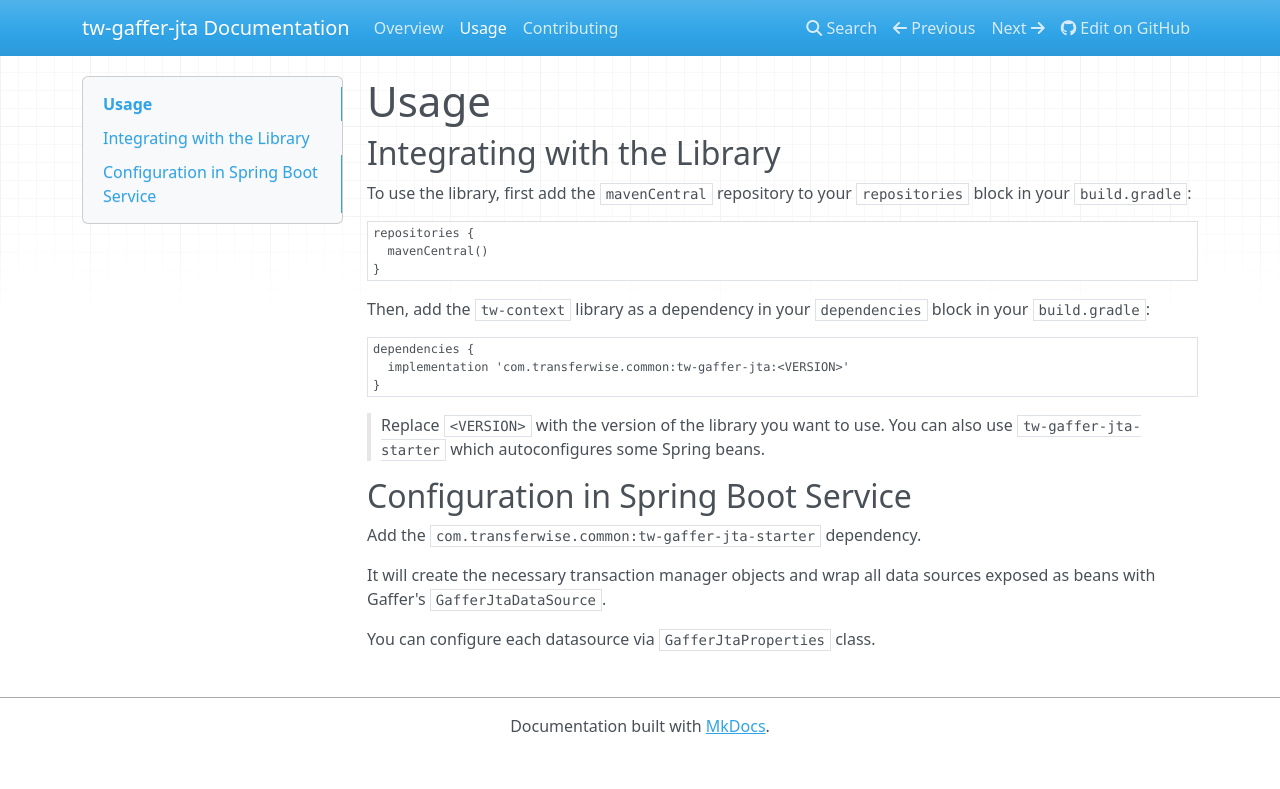
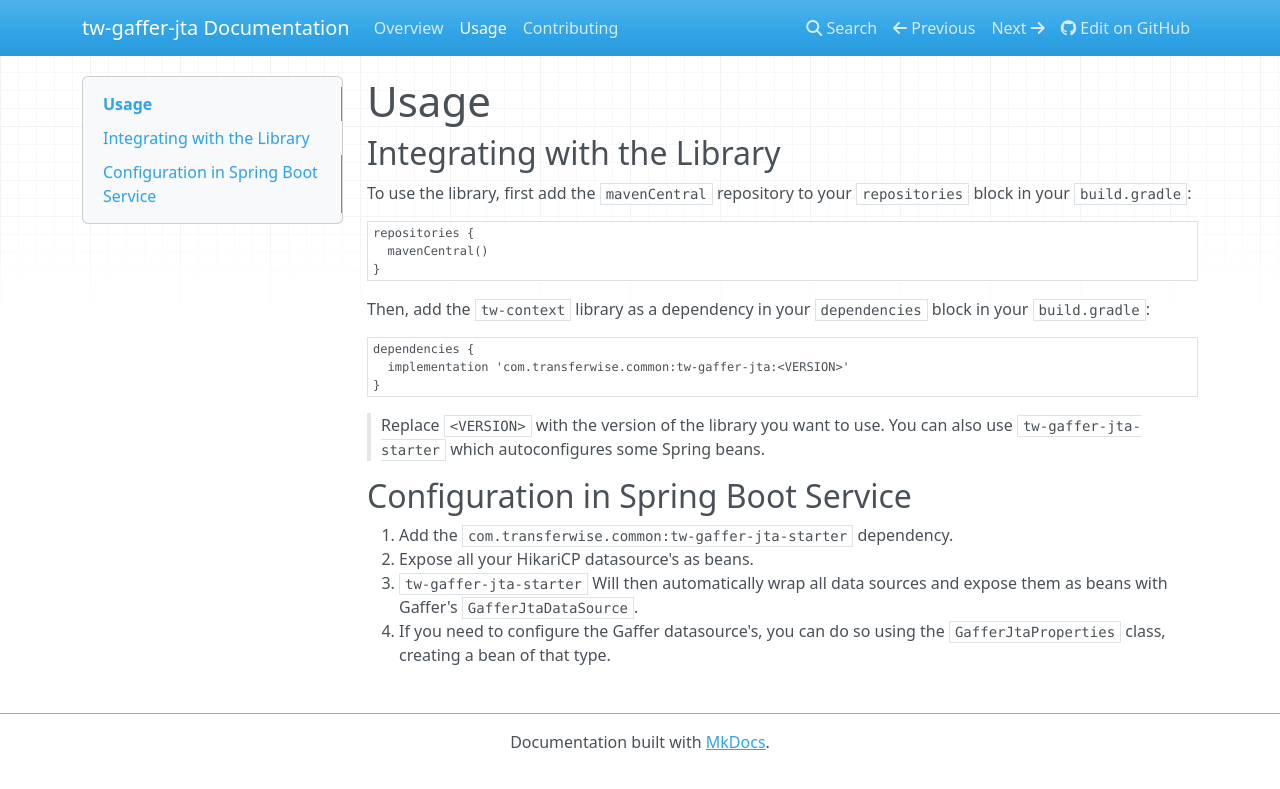
Before and after one commit to transferwise/tw-gaffer-jta, an MkDocs documentation site: the page built from docs/usage.md, in a window 1280 px wide. Shown: the top 789 px of the page. Built offline with MkDocs 1.6.1, drawn with Linux system fonts in a browser that asks for light colours; nearby versions of some CDN libraries.

Commit message:
Slight documentation improvement

```diff
--- a/docs/usage.md
+++ b/docs/usage.md
@@ -18,8 +18,7 @@ dependencies {
 
 ## Configuration in Spring Boot Service
 
-Add the `com.transferwise.common:tw-gaffer-jta-starter` dependency.
-
-It will create the necessary transaction manager objects and wrap all data sources exposed as beans with Gaffer's `GafferJtaDataSource`.
-
-You can configure each datasource via `GafferJtaProperties` class.
+1. Add the `com.transferwise.common:tw-gaffer-jta-starter` dependency.
+2. Expose all your HikariCP datasource's as beans.
+3. `tw-gaffer-jta-starter` Will then automatically wrap all data sources and expose them as beans with Gaffer's `GafferJtaDataSource`.
+4. If you need to configure the Gaffer datasource's, you can do so using the `GafferJtaProperties` class, creating a bean of that type.
```
